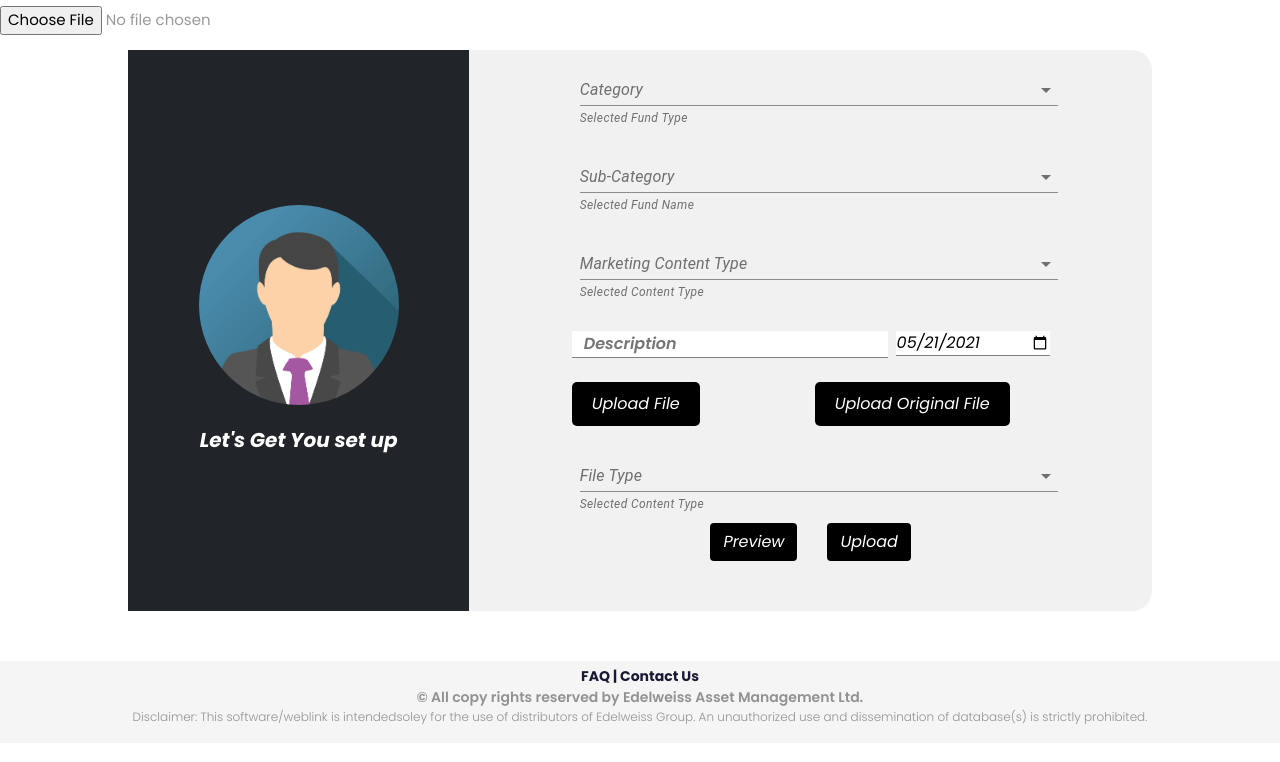
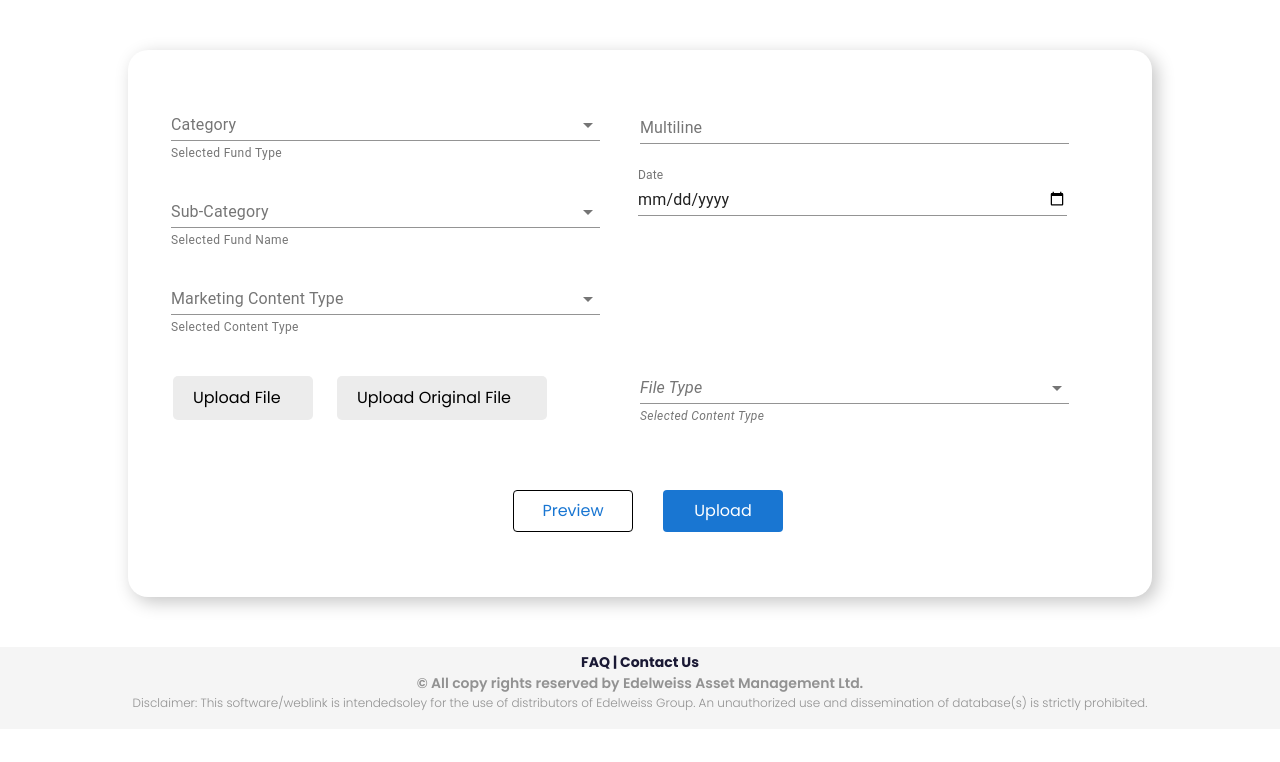
Before and after one commit to shahjigar556/Edelweises, a React (Create React App) app: page /upload in a window 1280 px wide. Shown: the top 762 px of the page. Built offline with nearby package versions, Linux system fonts and the light colour scheme.

Commit message:
improvements

```diff
--- a/package.json
+++ b/package.json
@@ -6,6 +6,7 @@
   "dependencies": {
     "@material-ui/core": "^4.11.4",
     "@material-ui/icons": "^4.11.2",
+    "@material-ui/pickers": "^3.3.10",
     "@testing-library/jest-dom": "^5.14.1",
     "@testing-library/react": "^11.2.7",
     "@testing-library/user-event": "^12.8.3",
--- a/src/components/Header.js
+++ b/src/components/Header.js
@@ -48,11 +48,14 @@ const useStyles = makeStyles((theme) => ({
   root: {
     flexGrow: 1,
     backgroundColor: theme.palette.background.paper,
+    marginTop:'7%',
   },
   appbar_color:{
     backgroundColor: '#fff',
     color: '#000',
     borderBottom:' 2px solid #808080',
+    margin:'auto',
+    width:'75%'
   },
   customStyleOnTab:{
     fontSize: '20px',
@@ -69,16 +72,13 @@ const useStyles = makeStyles((theme) => ({
 export default function Header() {
   const classes = useStyles();
   const [value, setValue] = React.useState(0);
-  useEffect(()=>{
-    console.log('In Header.js');
-  },[])
-
   const handleChange = (event, newValue) => {
     setValue(newValue);
   };
 
   return (
     <div className={classes.root}>
+
       <AppBar position="static" className={classes.appbar_color} elevation={0}>
         <Tabs
             value={value}
@@ -105,26 +105,5 @@ export default function Header() {
         <Profile/>
       </TabPanel>
     </div>
-    // <div className={classes.root}>
-    //   <AppBar position="static">
-    //     <Tabs value={value} onChange={handleChange} aria-label="simple tabs example">
-    //       <Tab label="Item One" {...a11yProps(0)} />
-    //       <Tab label="Item Two" {...a11yProps(1)} />
-    //       <Tab label="Item Three" {...a11yProps(2)} />
-    //     </Tabs>
-    //   </AppBar>
-    //   <TabPanel value={value} index={0}>
-    //       <Dashboard />
-    //   </TabPanel>
-    //   <TabPanel value={value} index={1}>
-    //        <Upload/>
-    //   </TabPanel>
-    //   <TabPanel value={value} index={2}>
-    //        <CoBranding/>
-    //   </TabPanel>
-    //    <TabPanel value={value} index={3}>
-    //          <Profile/>
-    //    </TabPanel>
-    // </div>
   );
 }
--- a/src/components/TableData.js
+++ b/src/components/TableData.js
@@ -18,7 +18,7 @@ function TableData({ val }) {
   const classes = useStyles();
   return (
     <React.Fragment>
-      <tr>
+      <tr style={{background:"#f5f5f5"}}>
         <th scope="row">Other Funds</th>
         <td>Edelweisses US value offshore Equity fund</td>
         <td>Presentation</td>
--- a/src/pages/CoBranding.js
+++ b/src/pages/CoBranding.js
@@ -12,12 +12,14 @@ const useStyles = makeStyles((theme) => ({
     margin: "auto",
     width: "80%",
     marginTop: "50px",
+    fontFamily:'Poppins',
     borderRadius: "20px",
-    backgroundColor: "#f1f1f1",
+    boxShadow:'5px 5px 18px rgb(197, 197, 197)',
+    backgroundColor: "#fff",
     marginBottom: "70px",
   },
   rightPart: {
-    backgroundColor: "#212529",
+    backgroundColor: "#f5f5f5",
     display: "flex",
     flexDirection: "column",
     alignItems: "center",
@@ -55,13 +57,13 @@ const useStyles = makeStyles((theme) => ({
     border: "none",
     backgroundColor: "white",
     borderBottom: "2px solid #818A91",
-    marginTop: "10px",
     width: "100%",
-    padding: "10px",
+    padding: "5px 10px 10px 5px",
+    marginBottom:"10px"
   },
   downloadBtn: {
     marginTop: "40px",
-    backgroundColor:'white',
+    backgroundColor:'#CCCCCC',
     color:"black",
     [theme.breakpoints.down("sm")]: {
       marginBottom: "20px",
@@ -69,7 +71,7 @@ const useStyles = makeStyles((theme) => ({
     borderRadius:'5px'
   },
   preview: {
-    height: "70%",
+    height: "73%",
     backgroundColor: "white",
     width: "90%",
     [theme.breakpoints.down("sm")]: {
@@ -92,7 +94,7 @@ function CoBranding() {
       <div className={classes.root}>
         <Grid container>
           <Grid item md={6} xs={12} className={classes.leftPart}>
-            <div className={classes.heading}>Co Branding</div>
+            <div className={classes.heading} style={{fontStyle:'normal'}}>Co-Branding</div>
 
             <Grid container>
               <Grid item sm={6} xs={12}>
@@ -182,23 +184,23 @@ function CoBranding() {
             <center>
               <button
                 className="btn"
-                style={{backgroundColor:'black',color:"white",marginTop: "30px", marginBottom: "40px"}}
+                style={{backgroundColor:"#CCCCCC",marginTop: "30px", marginBottom: "40px" ,fontWeight:'500' ,padding:"10px 30px"}}
               >
                 Submit
               </button>
             </center>
           </Grid>
           <Grid item xs={12} md={6} className={classes.rightPart}>
-            <div className={classes.heading} style={{ marginTop: "10px" ,color:'white'}}>
+            <div className={classes.heading} style={{ marginTop: "10px", fontStyle:"normal" }}>
               Preview
             </div>
-            <div style={{ color: "white", marginBottom: "15px" }}>
+            <div style={{  marginBottom: "15px" }}>
               In case of no preview please download and view
             </div>
             <div className={classes.preview}>
               {/* Empty container for preview */}
             </div>
-            <button type="button" className={`${classes.downloadBtn} btn`}>
+            <button type="button" className={`${classes.downloadBtn} btn`} style={{fontWeight:'500',padding:"10px 30px"}}>
               Download
             </button>
           </Grid>
--- a/src/pages/DashBoard.js
+++ b/src/pages/DashBoard.js
@@ -17,11 +17,14 @@ import DashBoardTable from "./DashBoardTable";
 
 const useStyles = makeStyles((theme) => ({
   root: {
+    fontFamily:'Poppins',
     margin: "auto",
+    marginBottom:"70px",
     width: "80%",
     marginTop: "50px",
     borderRadius: "20px",
-    backgroundColor: "#f1f1f1",
+    boxShadow:'5px 5px 18px rgb(197, 197, 197)',
+    backgroundColor: "#fff",
     padding: "3% 5% 5% 5%",
   },
   formControl: {
@@ -41,7 +44,7 @@ const useStyles = makeStyles((theme) => ({
     },
   },
   option: {
-    fontFamily: "poppins",
+    fontFamily: "Poppins",
     fontStyle: "italic",
     fontWeight: "600",
   },
@@ -125,9 +128,11 @@ function DashBoard() {
             </FormControl>
           </Grid>
         </Grid>
-        <hr className={classes.line} style={{ marginBottom: "10px" }} />
+        <br/><br/>
+        {/* <hr className={classes.line} style={{ marginBottom: "30px" }} /> */}
         <DashBoardTable />
       </div>
+
       <Footer />
     </div>
   );
--- a/src/pages/Profile.js
+++ b/src/pages/Profile.js
@@ -12,7 +12,7 @@ import Footer from "../components/Footer";
 
 const useStyles = makeStyles((theme) => ({
   leftPart: {
-    backgroundColor: "#CCCCCC",
+    backgroundColor: "#f5f5f5",
     display: "flex",
     flexDirection: "column",
     justifyContent: "center",
@@ -21,25 +21,28 @@ const useStyles = makeStyles((theme) => ({
     paddingBottom:'5%'
   },
   root: {
+    fontFamily: 'Poppins',
+    marginTop:'4%',
     margin: "auto",
-    marginLeft:'10%',
-    width: "60%",
+    width: "70%",
     overflowY : 'hidden',
+    boxShadow:'5px 5px 18px rgb(197, 197, 197)',
     borderRadius: "20px",
-    backgroundColor: "#f1f1f1",
+    backgroundColor: "#fff",
   },
   bold: {
     // fontWeight: "bold",
     // fontStyle:'italic'
   },
   line: {
-    width: "80%",
-    marginTop: '-5px',
+    width: "100%",
+    marginTop: '5px',
   },
   imgStyle: {
     borderRadius: "50%",
     height: "100px",
     width: "100px",
+
   },
   margin: {
     [theme.breakpoints.down("sm")]: {
@@ -69,13 +72,10 @@ function Profile() {
   const [mobile, setMobile] = useState(123456789);
   return (
     <div >
-      {/* <Header /> */}
       <div style={{display:'flex', marginBottom: '70px'}}>
-        <div style={{width:"200px",height:"500px",background:'#f5f5f5'}}>
-        </div>
         <div className={classes.root}>
           <Grid container>
-            <Grid item xs={12} md={4} className={classes.leftPart}>
+            <Grid item xs={12} md={5} className={classes.leftPart}>
               <Grid container spacing={1}>
                 <Grid
                   item
@@ -83,7 +83,7 @@ function Profile() {
                   style={{
                     margin: "auto",
                     width: "50%",
-                    marginTop: "20px",
+                    marginTop: "40px",
                     display: "flex",
                     justifyContent: "center",
                   }}
@@ -101,7 +101,7 @@ function Profile() {
                 <Grid
                   item
                   xs={12}
-                  style={{ marginTop: "20px" }}
+                  style={{ marginTop: "40px" }}
                 >
                   <center>
                     {/* <input type="file" /> */}
@@ -124,7 +124,7 @@ function Profile() {
               xs={12}
               md={6}
             >
-              <Grid container>
+              <Grid container >
                 <Grid item xs={12} md={6}>
                 <div style={{fontWeight: '600'}}>Distributor Name</div>
                   <div className={classes.bold}>{name}</div>
@@ -133,9 +133,10 @@ function Profile() {
                   <div style={{fontWeight: '600'}}>Distributor ARN No</div>
                   <div className={classes.bold}>{ARN}</div>
                 </Grid>
-                <div style={{ marginTop: "40px", fontSize: "30px"}}>
+                <div style={{ marginTop: "40px", fontSize: "26px" , fontWeight:"700"}}>
                   Contact Person
                 </div>
+
                 <hr className={classes.line} />
               </Grid>
               <Grid container>
--- a/src/pages/UploadPage.js
+++ b/src/pages/UploadPage.js
@@ -10,14 +10,23 @@ import Select from "@material-ui/core/Select";
 import person from "../images/person.png";
 import Footer from "../components/Footer";
 import { useState } from "react";
+import {
+  MuiPickersUtilsProvider,
+  KeyboardTimePicker,
+  KeyboardDatePicker,
+} from '@material-ui/pickers';
+import TextField from '@material-ui/core/TextField';
 
 const useStyles = makeStyles((theme) => ({
   root: {
     margin: "auto",
+    padding: '35px 35px 15px 35px',
+    fontFamily:"Poppins",
     width: "80%",
     marginTop: "50px",
     borderRadius: "20px",
-    backgroundColor: "#f1f1f1",
+    boxShadow:'5px 5px 18px rgb(197, 197, 197)',
+    backgroundColor: "#fff",
   },
   image: {
     borderRadius: "50%",
@@ -34,7 +43,6 @@ const useStyles = makeStyles((theme) => ({
     fontSize: "20px",
     marginTop: "20px",
     color:'white',
-    fontStyle:'italic',
     [theme.breakpoints.down("sm")]: {
       marginBottom:'50px'
    }
@@ -49,41 +57,58 @@ const useStyles = makeStyles((theme) => ({
   },
   formControl: {
     margin: theme.spacing(1),
-    width: "100%",
+    width: "90%",
+    minWidth: 120,
+    fontFamily:'poppins',
+    fontWeight:'900'
+  },
+  formControl2: {
+    marginTop: '-20px',
+    width: "90%",
     minWidth: 120,
     fontStyle:'italic',
     fontFamily:'poppins',
     fontWeight:'900'
   },
   inputStyle: {
-    width: "100%",
+    width: "90%",
+    height: '50px',
     outline: "none",
     border: "none",
-    borderBottom: "1px solid gray",
-    marginBottom: "10px",
-    marginTop: "20px",
+    marginBottom: "20px",
+    marginTop: '10.5px'
   },
   inputDateStyle: {
     outline: "none",
     border: "none",
-    borderBottom: "1px solid gray",
     marginBottom: "10px",
-    marginTop: "20px",
-    width: "100%",
+    marginTop: '2px',
+    marginLeft: '-2px',
+    width: "90%",
     cursor:'pointer',
     fontStyle:'poppins',
-    fontStyle:'italic'
   },
   label: {
     marginBottom: "10px",
-    backgroundColor:'black',
-    color:"white",
+    backgroundColor:'#ececec',
+    color:"black",
+    width: '140px',
+    marginLeft: '10px',
     borderRadius:'5px',
     padding:'10px 20px 10px 20px',
-    fontStyle:'italic',
     cursor:'pointer'
   },
-  fileUpload: {
+
+  label2: {
+    marginBottom: "10px",
+    backgroundColor:'#ececec',
+    color:"black",
+    width: '210px',
+    marginLeft: '15px',
+    borderRadius:'5px',
+    padding:'10px 20px 10px 20px',
+    cursor:'pointer'
+  },  fileUpload: {
     opacity: "0",
     position: "absolute",
     zIndex: "-1",
@@ -109,21 +134,10 @@ function UploadPage() {
   const [date, setDate] = useState(initialDate);
 
   return (
-    <div >
-      {/* <Header /> */}
+    <React.Fragment>
           <div className={classes.root}>
-        <Grid container style={{ marginBottom: "50px" }}>
-          <Grid
-            item
-            xs={12}
-            md={4}
-            className={classes.leftPart}
-          >
-            <img src={person} alt="person" className={classes.image} />
-            <div className={classes.heading}>Let's Get You set up</div>
-          </Grid>
-          <Grid item xs={12} md={8}>
-            <div style={{ margin: "auto", width: "70%" }}>
+              <Grid container>
+                  <Grid item xs={12} md={6}>
                         <FormControl className={classes.formControl}>
                           <InputLabel id="demo-simple-select-helper-label">
                             Category
@@ -141,6 +155,7 @@ function UploadPage() {
                           </Select>
                           <FormHelperText>Selected Fund Type</FormHelperText>
                         </FormControl>
+                        {/* End of form control one */}
 
                         <FormControl className={classes.formControl}>
                           <InputLabel id="demo-simple-select-helper-label">
@@ -159,6 +174,7 @@ function UploadPage() {
                           </Select>
                           <FormHelperText>Selected Fund Name</FormHelperText>
                         </FormControl>
+                        {/* End of form control two */}
 
                         <FormControl className={classes.formControl}>
                           <InputLabel id="demo-simple-select-helper-label">
@@ -177,38 +193,52 @@ function UploadPage() {
                           </Select>
                           <FormHelperText>Selected Content Type</FormHelperText>
                         </FormControl>
-              <Grid container spacing={1}>
-                <Grid item xs={12} md={8}>
-                  <input
-                    type="text"
+                        {/* End of form control three */}
+                  </Grid>
+                  <Grid item xs={12} md={6}>
+                        <Grid item xs={12} >
+                              <TextField
+                                id="standard-multiline-flexible"
+                                label="Multiline"
+                                multiline
+                                rowsMax={4}
+                                onChange={(e) => handleChange(e)}
                                 className={classes.inputStyle}
-                    placeholder="Description"
                               />
                           </Grid>
-                <Grid item xs={12} md={4}>
-                  <input
+                          <Grid item xs={12}>
+                              <TextField
+                                id="date"
+                                label="Date"
                                 type="date"
                                 className={classes.inputDateStyle}
-                    value={date}
                                 onChange={(e) => handleChange(e)}
+                                InputLabelProps={{
+                                  shrink: true,
+                                }}
                               />
                           </Grid>
                   </Grid>
-              <Grid container spacing={1} style={{ marginTop: "10px" }}>
+              </Grid>{/*container 1*/}
+              <Grid container style={{marginTop: '30px'}}>
                 <Grid item xs={12} md={6}>
+                    <Grid container>
+                        <Grid item xs={12} md={4}>
                             <label className={classes.label} for="File">
                             Upload File
                           </label>
-                  <input type="file" id="File" />
+                          <input type="file" id="File" style={{display:'none'}}/>
                         </Grid>
-                <Grid item xs={12} md={6}>
-                  <label className={classes.label} for="originalFile">
+                        <Grid item xs={12} md={4}>
+                            <label className={classes.label2} for="originalFile">
                             Upload Original File
                           </label>
-                  <input type="file" id="originalFile" style={{backgroundColor:'white'}}/>
+                          <input type="file" id="originalFile" style={{backgroundColor:'white',display:'none'}}/>
                         </Grid>
                     </Grid>
-              <FormControl className={classes.formControl}>
+                </Grid>
+                  <Grid item md={6} xs={12}>
+                        <FormControl className={classes.formControl2}>
                           <InputLabel id="demo-simple-select-helper-label">
                             File Type
                           </InputLabel>
@@ -225,24 +255,26 @@ function UploadPage() {
                           </Select>
                           <FormHelperText>Selected Content Type</FormHelperText>
                         </FormControl>
+                  </Grid>
+              </Grid>
               <div
                 style={{
                   display: "flex",
-                  justifyContent: "center",
+                  marginLeft: '350px',
+                  marginTop: '60px',
                   marginBottom: "50px",
                 }}
               >
                 <Box style={{ marginRight: "30px" }}>
-                  <button className="btn" style={{backgroundColor:'black',color:"white",fontStyle:'italic',}}>Preview</button>
+                  <button className="btn" style={{backgroundColor:'white',color:"#1976D2", border: '1px solid black' , width: '120px', padding: '8px'}}>Preview</button>
                 </Box>
-                <button className="btn" style={{backgroundColor:'black',color:"white",fontStyle:'italic',}}>Upload</button>
+                <button className="btn" style={{backgroundColor:'#1976D2',color:"white",width: '120px', padding: '8px'}}>Upload</button>
               </div>
           </div>
-          </Grid>
-        </Grid>
-      </div>
+          <div style={{marginTop:'50px'}}>
               <Footer />
           </div>
+    </React.Fragment>
   );
 }
 
```
Also changed, not shown: src/pages/DashBoardTable.js (+8 -8 lines), src/App.css (line endings or trailing spaces), 1 other file (tests, documents, lock files or other folders). Lines whose indentation alone changed are shown as unchanged.
